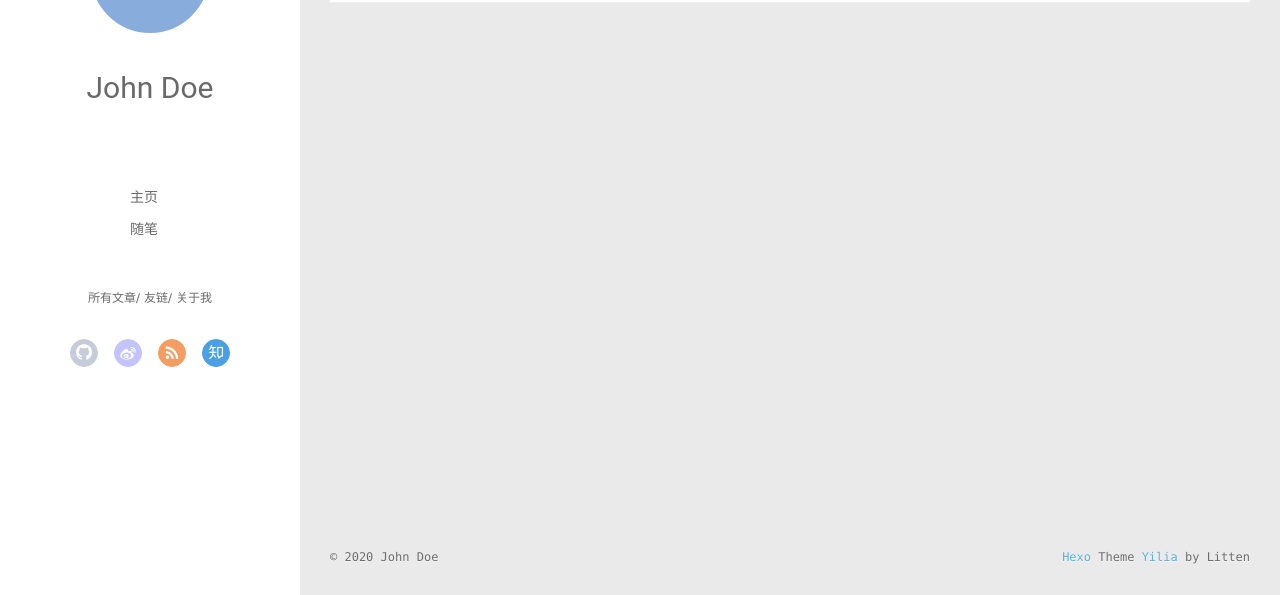
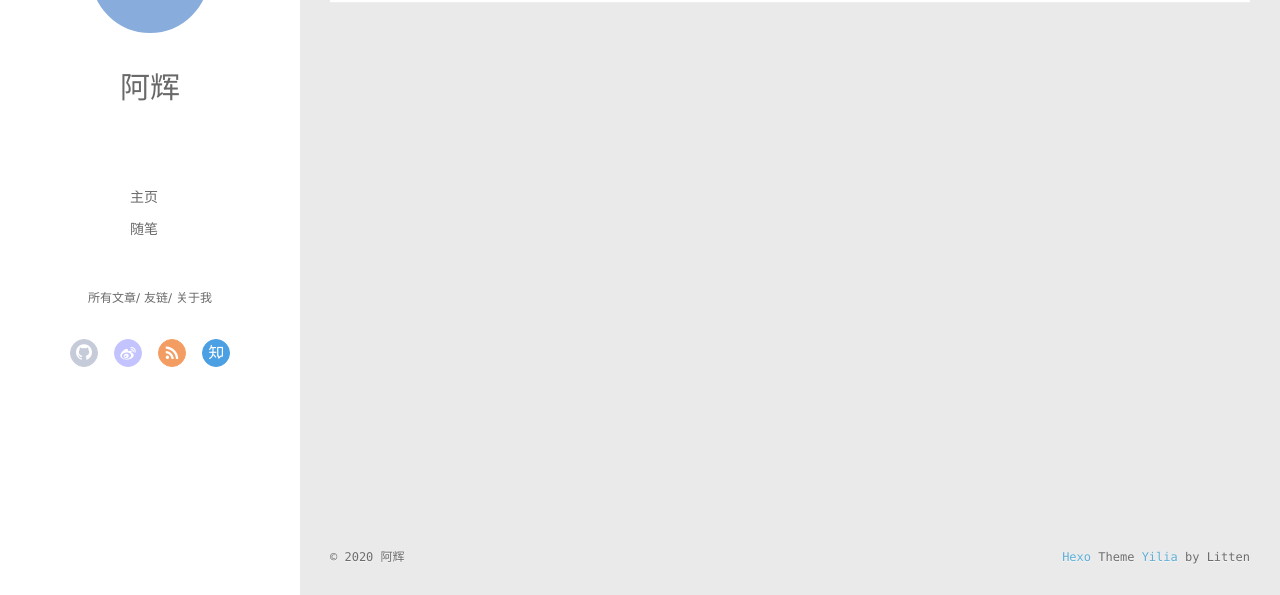
Before and after one commit to Youzhihui/Youzhihui.github.io, a plain HTML site: page archives/index.html in a window 1280 px wide. Shown: the part 202-797 px from the top of the page. Drawn offline with Linux system fonts and the light colour scheme; no server answers.

Commit message:
Site updated: 2020-04-28 16:56:08

```diff
--- a/archives/index.html
+++ b/archives/index.html
@@ -13,7 +13,7 @@
 <meta property="og:url" content="http://yoursite.com/archives/index.html">
 <meta property="og:site_name" content="Hexo">
 <meta property="og:locale" content="en_US">
-<meta property="article:author" content="John Doe">
+<meta property="article:author" content="阿辉">
 <meta name="twitter:card" content="summary">
 
     <link rel="alternative" href="/atom.xml" title="Hexo" type="application/atom+xml">
@@ -46,7 +46,7 @@
 			<img src="" class="js-avatar">
 		</a>
 		<hgroup>
-		  <h1 class="header-author"><a href="/">John Doe</a></h1>
+		  <h1 class="header-author"><a href="/">阿辉</a></h1>
 		</hgroup>
 
 
@@ -104,7 +104,7 @@
 				<img src="" class="js-avatar">
 			</div>
 			<hgroup>
-			  <h1 class="header-author js-header-author">John Doe</h1>
+			  <h1 class="header-author js-header-author">阿辉</h1>
 			</hgroup>
 
 
@@ -229,7 +229,7 @@
   <div class="outer">
     <div id="footer-info">
     	<div class="footer-left">
-    		&copy; 2020 John Doe
+    		&copy; 2020 阿辉
     	</div>
       	<div class="footer-right">
       		<a href="http://hexo.io/" target="_blank">Hexo</a>  Theme <a href="https://github.com/litten/hexo-theme-yilia" target="_blank">Yilia</a> by Litten
```
Also changed, not shown: 2020/04/28/hello-world/index.html (+4 -4 lines), 2020/04/28/我的第一篇博客文章/index.html (+4 -4 lines), archives/2020/04/index.html (+4 -4 lines), archives/2020/index.html (+4 -4 lines), index.html (+4 -4 lines).
